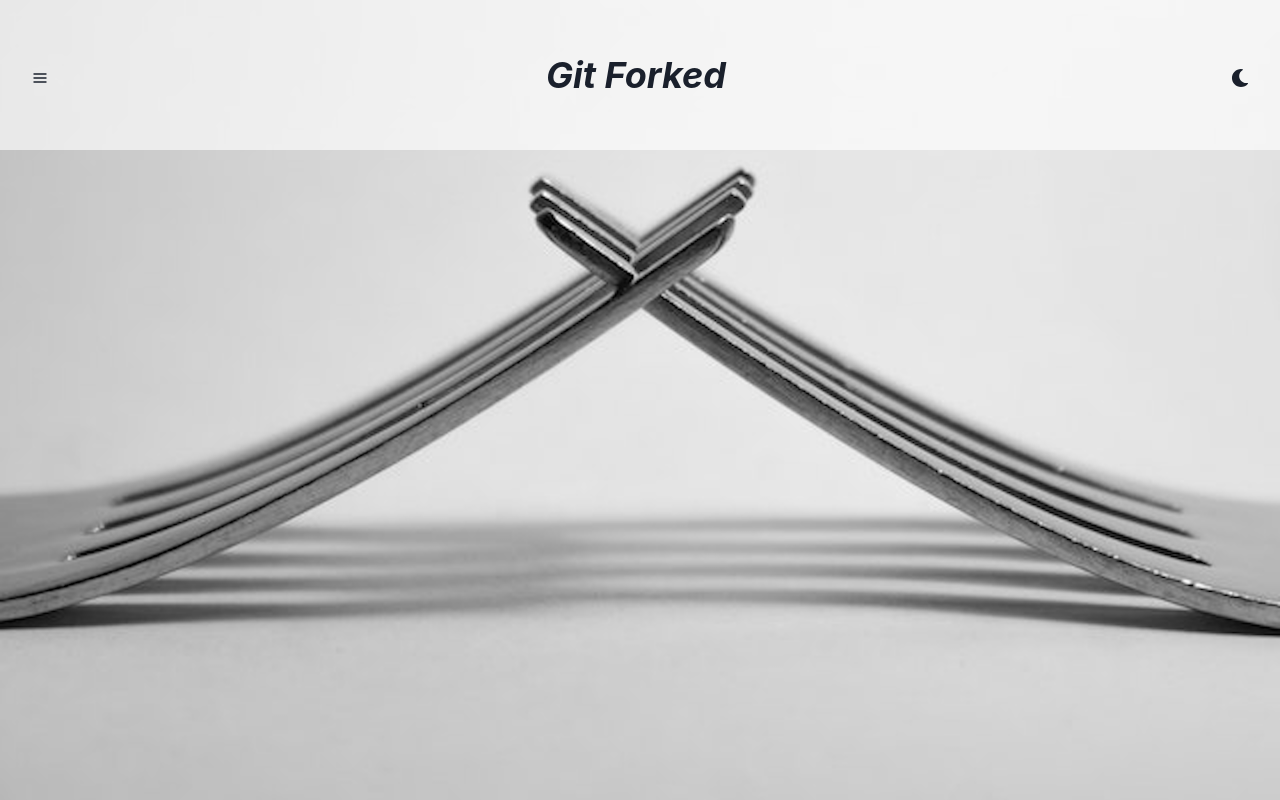
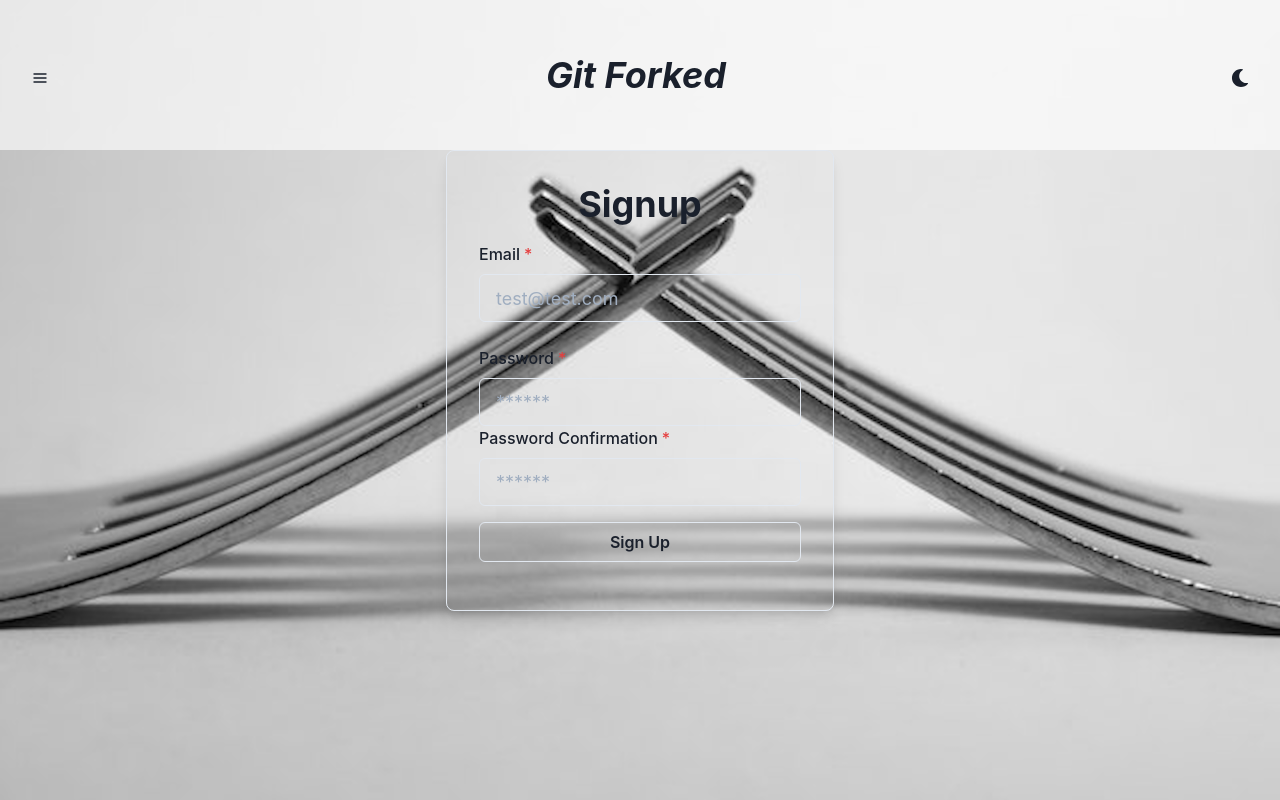
Before and after one commit to scochran31/git-forked-v2, a React (Create React App) app: page /signup in a window 1280 px wide. Built offline with nearby package versions, Linux system fonts and the light colour scheme; no server answers.

Commit message:
signup form, env variable controls

```diff
--- a/src/App.js
+++ b/src/App.js
@@ -1,7 +1,14 @@
 import React from 'react';
+
+
 import NavBar from './components/NavBar';
 import Contact from './pages/Contact';
 import Home from './pages/Home';
+import Signup from './components/Signup';
+
+
+
+
 import {
   ChakraProvider,
   Box,
@@ -26,6 +33,7 @@ function App() {
           <Switch>
             <Route exact path='/' component={Home} />
             <Route exact path='/contact' component={Contact} />
+            <Route exact path='/signup' component={Signup}/>
           </Switch>
         </Router>
       </Box>
--- /dev/null
+++ b/src/components/Signup.js
@@ -0,0 +1,87 @@
+// import React, {useState} from 'react'
+import React, { useRef } from 'react';
+
+import{
+  Flex,
+  Box,
+  Heading,
+  FormControl,
+  FormLabel,
+  Input,
+  Button
+} from '@chakra-ui/react'
+
+
+
+const Signup = () => {
+  const emailRef = useRef()
+  const passwordRef = useRef()
+  const passwordConfirmRef = useRef()
+
+
+
+//     const [email, setEmail] = useState('');
+//     const [password, setPassword] = useState('');
+//     const handleSubmit = event => {
+//       event.preventDefault();
+//       alert(`Email: ${email} & Password: ${password}`);
+//     }
+
+  return (
+   <Flex width="full" align="center" justifyContent="center">
+     <Box p={8} maxWidth="500px" borderWidth={1} borderRadius={8} boxShadow="lg">
+       <Box textAlign="center">
+          <Heading>Signup</Heading>
+       </Box>
+       <Box my={4} textAlign="left">
+         {/* <form onSubmit={handleSubmit}> */}
+         <form>
+           <FormControl isRequired>
+             <FormLabel>Email</FormLabel>
+             <Input
+                type="email"
+                ref={emailRef}
+                placeholder="test@test.com"
+                size="lg"
+                // onChnage={event => setEmail(event.CurrentTarget.value)}
+                />
+           </FormControl>
+
+           <FormControl isRequired mt={6}>
+             <FormLabel>Password</FormLabel>
+             <Input
+                type="password"
+                ref={passwordRef}
+                placeholder="******"
+                size="lg"
+                // onChange={event => setPassword(event.currentTarget.value)}
+                />
+           </FormControl>
+
+           <FormControl isRequired>
+             <FormLabel>Password Confirmation</FormLabel>
+             <Input
+                type="password"
+                ref={passwordConfirmRef}
+                placeholder="******"
+                size="lg"
+                // onChnage={event => setEmail(event.CurrentTarget.value)}
+                />
+           </FormControl>
+
+           <Button
+              type="submit"
+              width="full"
+              mt={4}
+              variantColor="teal"
+              variant="outline">
+              Sign Up
+           </Button>
+         </form>
+       </Box>
+     </Box>
+   </Flex>
+  );
+}
+
+export default Signup
--- a/src/firebase.js
+++ b/src/firebase.js
@@ -1,17 +1,19 @@
 
 import { initializeApp } from "firebase/app";
 import { getFirestore } from "firebase/firestore";
+import 'firebase/auth';
 
 const firebaseConfig = {
-  apiKey: "AIzaSyAawNS7lmfU6CzUqdeJ1UUTaHo0d6fT_gA",
-  authDomain: "git-forked.firebaseapp.com",
-  projectId: "git-forked",
-  storageBucket: "git-forked.appspot.com",
-  messagingSenderId: "528430910253",
-  appId: "1:528430910253:web:3c413a11f0ddf0e02421a4"
+  apiKey: process.env.REACT_APP_FIREBASE_API_KEY,
+  authDomain: process.env.REACT_APP_FIREBASE_AUTH_DOMAIN,
+  projectId: process.env.REACT_APP_FIREBASE_PROJECT_ID,
+  storageBucket: process.env.REACT_APP_FIREBASE_STORAGE_BUCKET,
+  messagingSenderId: process.env.REACT_APP_FIREBASE_MESSAGING_SENDER_ID,
+  appId: process.env.REACT_APP_FIREBASE_APP_ID
 };
 
 
 const app = initializeApp(firebaseConfig);
 const db = getFirestore(app)
+// export const auth = app.auth()
 export { db }
```
Also changed, not shown: src/components/Login.js (added, +12 -0 lines), src/index.js (+0 -10 lines), src/pages/Login.js (deleted, +0 -13 lines), src/pages/Signup.js (deleted, +0 -14 lines).
